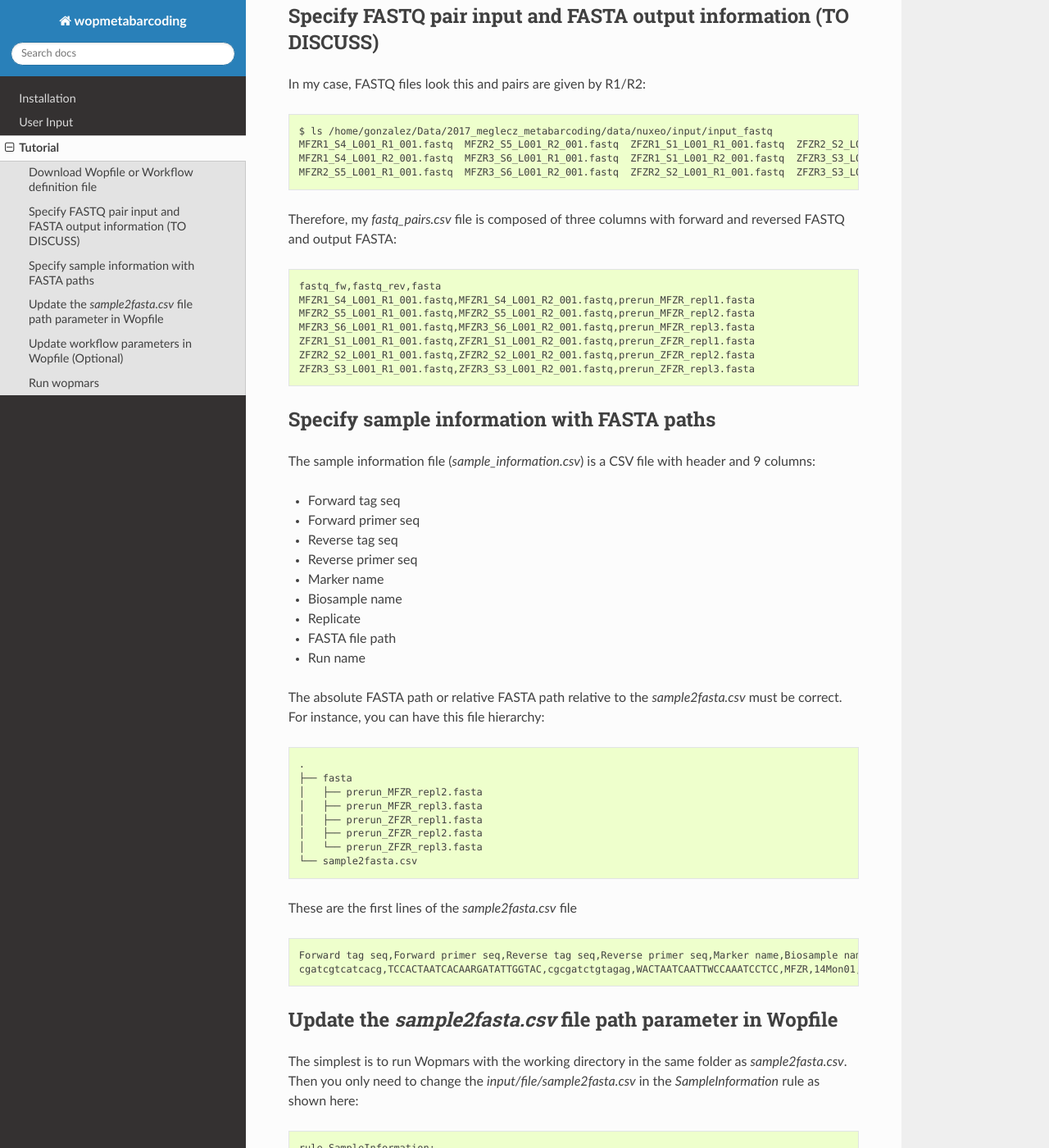
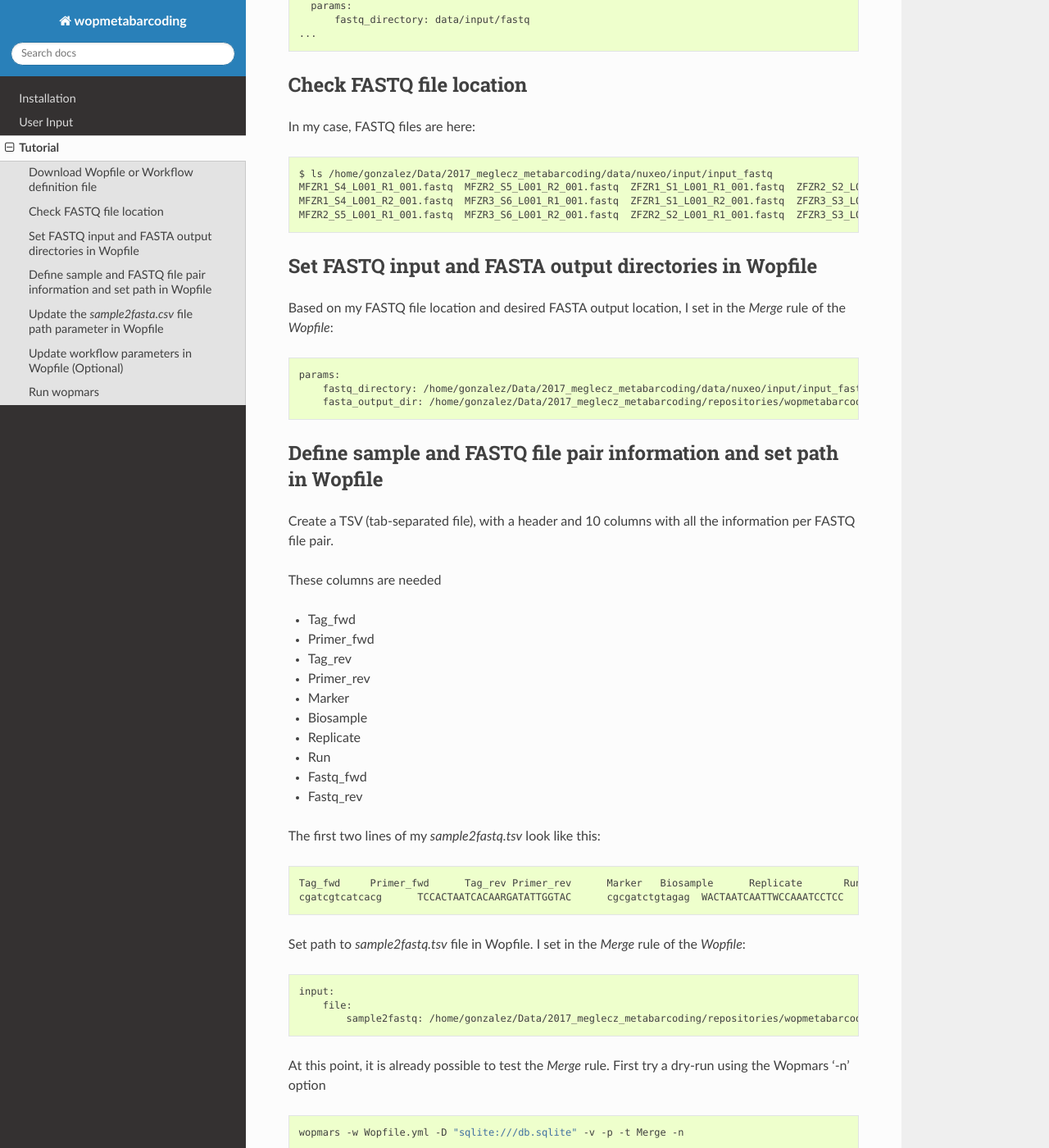
Before and after one commit to aitgon/vtam, a Sphinx documentation site: the page built from doc/content/tutorial.rst, in a window 1280 px wide and 1400 px high, scrolled down 652 px. Shown: the whole window at 82% size. Built offline with Sphinx 7.4.7 and the Read the Docs theme 2.0.0, drawn with Linux system fonts in a browser that asks for light colours; some of the changed text lies outside the part shown.

Commit message:
DOC Update merge tuto

```diff
--- a/doc/content/tutorial.rst
+++ b/doc/content/tutorial.rst
@@ -18,17 +18,22 @@ This is a full :download:`Wopfile example </data/Wopfile.yml>`. Here there are t
 
 .. code-block:: bash
 
-    rule SampleInformation:
-        tool: wopmetabarcoding.wrapper.SampleInformation
-        input:
-            file:
-                csv: data/1_sample_info.csv
+    rule Merge:
+      tool: wopmetabarcoding.wrapper.Merge
+      input:
+          file:
+              sample2fastq: data/sample2fastq_test.csv
+      output:
+          file:
+              sample2fasta: data/sample2fasta.csv
+      params:
+          fastq_directory: data/input/fastq
     ...
 
-Specify FASTQ pair input and FASTA output information (TO DISCUSS)
----------------------------------------------------------------------
+Check FASTQ file location
+---------------------------------------------------------------------------------
 
-In my case, FASTQ files look this and pairs are given by R1/R2:
+In my case, FASTQ files are here:
 
 .. code-block:: bash
 
@@ -37,55 +42,58 @@ In my case, FASTQ files look this and pairs are given by R1/R2:
     MFZR1_S4_L001_R2_001.fastq  MFZR3_S6_L001_R1_001.fastq  ZFZR1_S1_L001_R2_001.fastq  ZFZR3_S3_L001_R1_001.fastq
     MFZR2_S5_L001_R1_001.fastq  MFZR3_S6_L001_R2_001.fastq  ZFZR2_S2_L001_R1_001.fastq  ZFZR3_S3_L001_R2_001.fastq
 
-Therefore, my *fastq_pairs.csv* file is composed of three columns with forward and reversed FASTQ and output FASTA:
+
+Set FASTQ input and FASTA output directories in Wopfile
+---------------------------------------------------------------------
+
+Based on my FASTQ file location and desired FASTA output location, I set in the *Merge* rule of the *Wopfile*:
 
 .. code-block:: bash
 
-    fastq_fw,fastq_rev,fasta
-    MFZR1_S4_L001_R1_001.fastq,MFZR1_S4_L001_R2_001.fastq,prerun_MFZR_repl1.fasta
-    MFZR2_S5_L001_R1_001.fastq,MFZR2_S5_L001_R2_001.fastq,prerun_MFZR_repl2.fasta
-    MFZR3_S6_L001_R1_001.fastq,MFZR3_S6_L001_R2_001.fastq,prerun_MFZR_repl3.fasta
-    ZFZR1_S1_L001_R1_001.fastq,ZFZR1_S1_L001_R2_001.fastq,prerun_ZFZR_repl1.fasta
-    ZFZR2_S2_L001_R1_001.fastq,ZFZR2_S2_L001_R2_001.fastq,prerun_ZFZR_repl2.fasta
-    ZFZR3_S3_L001_R1_001.fastq,ZFZR3_S3_L001_R2_001.fastq,prerun_ZFZR_repl3.fasta
+    params:
+        fastq_directory: /home/gonzalez/Data/2017_meglecz_metabarcoding/data/nuxeo/input/input_fastq
+        fasta_output_dir: /home/gonzalez/Data/2017_meglecz_metabarcoding/repositories/wopmetabarcoding-appli/out/fasta
 
 
-Specify sample information with FASTA paths
----------------------------------------------------------
+Define sample and FASTQ file pair information and set path in Wopfile
+-------------------------------------------------------------------------
 
-The sample information file (*sample_information.csv*) is a CSV file with header and 9 columns:
+Create a TSV (tab-separated file), with a header and 10 columns with all the information per FASTQ file pair.
 
-- Forward tag seq
-- Forward primer seq
-- Reverse tag seq
-- Reverse primer seq
-- Marker name
-- Biosample name
+These columns are needed
+
+- Tag_fwd
+- Primer_fwd
+- Tag_rev
+- Primer_rev
+- Marker
+- Biosample
 - Replicate
-- FASTA file path
-- Run name
+- Run
+- Fastq_fwd
+- Fastq_rev
 
-The absolute FASTA path or relative FASTA path relative to the *sample2fasta.csv* must be correct. For instance, you can have this file hierarchy:
+The first two lines of my *sample2fastq.tsv* look like this:
 
 .. code-block:: bash
 
-    .
-    ├── fasta
-    │   ├── prerun_MFZR_repl2.fasta
-    │   ├── prerun_MFZR_repl3.fasta
-    │   ├── prerun_ZFZR_repl1.fasta
-    │   ├── prerun_ZFZR_repl2.fasta
-    │   └── prerun_ZFZR_repl3.fasta
-    └── sample2fasta.csv
+    Tag_fwd	Primer_fwd	Tag_rev	Primer_rev	Marker	 Biosample	Replicate	Run	Fastq_fwd	Fastq_rev
+    cgatcgtcatcacg	TCCACTAATCACAARGATATTGGTAC	cgcgatctgtagag	WACTAATCAATTWCCAAATCCTCC	MFZR	14Mon01	repl2	prerun	MFZR2_S5_L001_R1_001.fastq	MFZR2_S5_L001_R2_001.fastq
 
-
-These are the first lines of the *sample2fasta.csv* file
+Set path to *sample2fastq.tsv* file in Wopfile. I set in the *Merge* rule of the *Wopfile*:
 
 .. code-block:: bash
 
-    Forward tag seq,Forward primer seq,Reverse tag seq,Reverse primer seq,Marker name,Biosample name,Replicate,FASTA file path,Run name
-    cgatcgtcatcacg,TCCACTAATCACAARGATATTGGTAC,cgcgatctgtagag,WACTAATCAATTWCCAAATCCTCC,MFZR,14Mon01,repl2,fasta/prerun_MFZR_repl2.fasta,prerun
+  input:
+      file:
+          sample2fastq: /home/gonzalez/Data/2017_meglecz_metabarcoding/repositories/wopmetabarcoding-appli/sample2fastq.tsv
 
+
+At this point, it is already possible to test the *Merge* rule. First try a dry-run using the Wopmars '-n' option
+
+.. code-block:: bash
+
+    wopmars -w Wopfile.yml -D "sqlite:///db.sqlite" -v -p -t Merge -n
 
 Update the *sample2fasta.csv* file path parameter in Wopfile
 ---------------------------------------------------------------
--- /dev/null
+++ b/doc/data/Wopfile.yml
@@ -0,0 +1,95 @@
+rule Merge:
+  tool: wopmetabarcoding.wrapper.Merge
+  input:
+      file:
+          sample2fastq: data/sample2fastq_test.csv
+  output:
+      file:
+          sample2fasta: data/sample2fasta.csv
+  params:
+      fastq_directory: data/input/fastq
+      fasta_output_dir: data/output/fasta/
+      fastq_minovlen: 50
+      fastq_maxmergelen: 300
+      fastq_minmergelen: 100
+      fastq_minlen: 50
+      fastq_maxee: 1
+      fastq_truncqual: 10
+      fastq_maxns: 0
+      threads: 8
+      fastq_ascii: 33
+
+rule SampleInformation:
+    tool: wopmetabarcoding.wrapper.SampleInformation
+    input:
+        file:
+            csv: data/sample2fasta.csv
+    output:
+        table:
+            File: wopmetabarcoding.model.File
+            SampleInformation: wopmetabarcoding.model.SampleInformation
+            Marker: wopmetabarcoding.model.Marker
+            PrimerPair: wopmetabarcoding.model.PrimerPair
+            Biosample: wopmetabarcoding.model.Biosample
+            TagPair: wopmetabarcoding.model.TagPair
+            Replicate: wopmetabarcoding.model.Replicate
+    params:
+        merged_fasta_path: data/fastq_merged_fasta
+
+rule SortReads:
+    tool: wopmetabarcoding.wrapper.SortReads
+    input:
+        table:
+            File: wopmetabarcoding.model.File
+            SampleInformation: wopmetabarcoding.model.SampleInformation
+            Marker: wopmetabarcoding.model.Marker
+    output:
+        file:
+            SortReads_sample_counts: data/sortreads_samplecount.csv
+        table:
+            ReadCount: wopmetabarcoding.model.ReadCount
+            Variant: wopmetabarcoding.model.Variant
+
+    params:
+        min_id: 0.8
+        minseqlength: 32
+        overhang: 0
+
+
+rule Filter:
+    tool: wopmetabarcoding.wrapper.Filter
+    input:
+        table:
+            Marker: wopmetabarcoding.model.Marker
+            Variant: wopmetabarcoding.model.Variant
+            Replicate: wopmetabarcoding.model.Replicate
+        file:
+            SortReads_sample_counts: data/sortreads_samplecount.csv
+            file_cutoff: data/cutoff_variant.tsv
+            genetic_code: data/genetic_codes.csv
+    output:
+        file:
+            filtered_dataframe_path: data/filtered_dataframe_path.tsv
+    params:
+        lfn_per_replicate_threshold: 0.001
+        lfn_per_variant_threshold: 0.001
+        lfn_per_replicate_series_threshold: 0.001
+        lfn_read_count_threshold: 1
+        repeatability_threshold: 2
+        pcr_error_var_prop: 0.1
+        renkonen_number_of_replicate: 3
+        renkonen_renkonen_tail: 0.5
+
+
+
+rule Taxassign:
+    tool: wopmetabarcoding.wrapper.Taxassign
+    input:
+        table:
+            Marker: wopmetabarcoding.model.Marker
+            Variant: wopmetabarcoding.model.Variant
+        file:
+            filtered_dataframe_path: data/filtered_dataframe_path.tsv
+            # Reference database fasta path
+            taxassign_db_fasta: data/input/taxassign/Metazoa_BOLD_non_nt_2016_06_23.fas
+            assignlvl2id: data/input/taxassign/assignlvl2id.tsv
```
Also changed, not shown: 1 other file.
